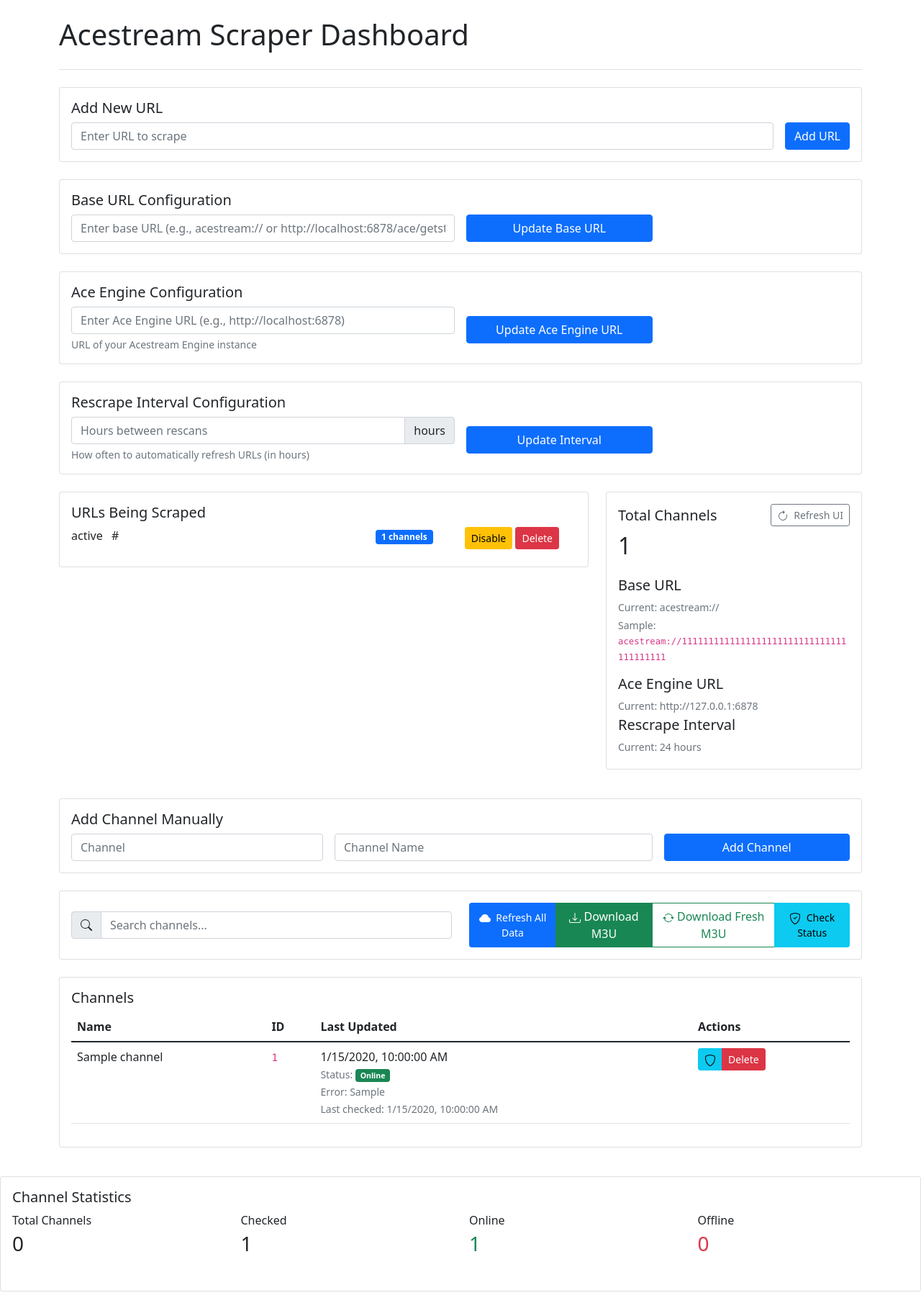
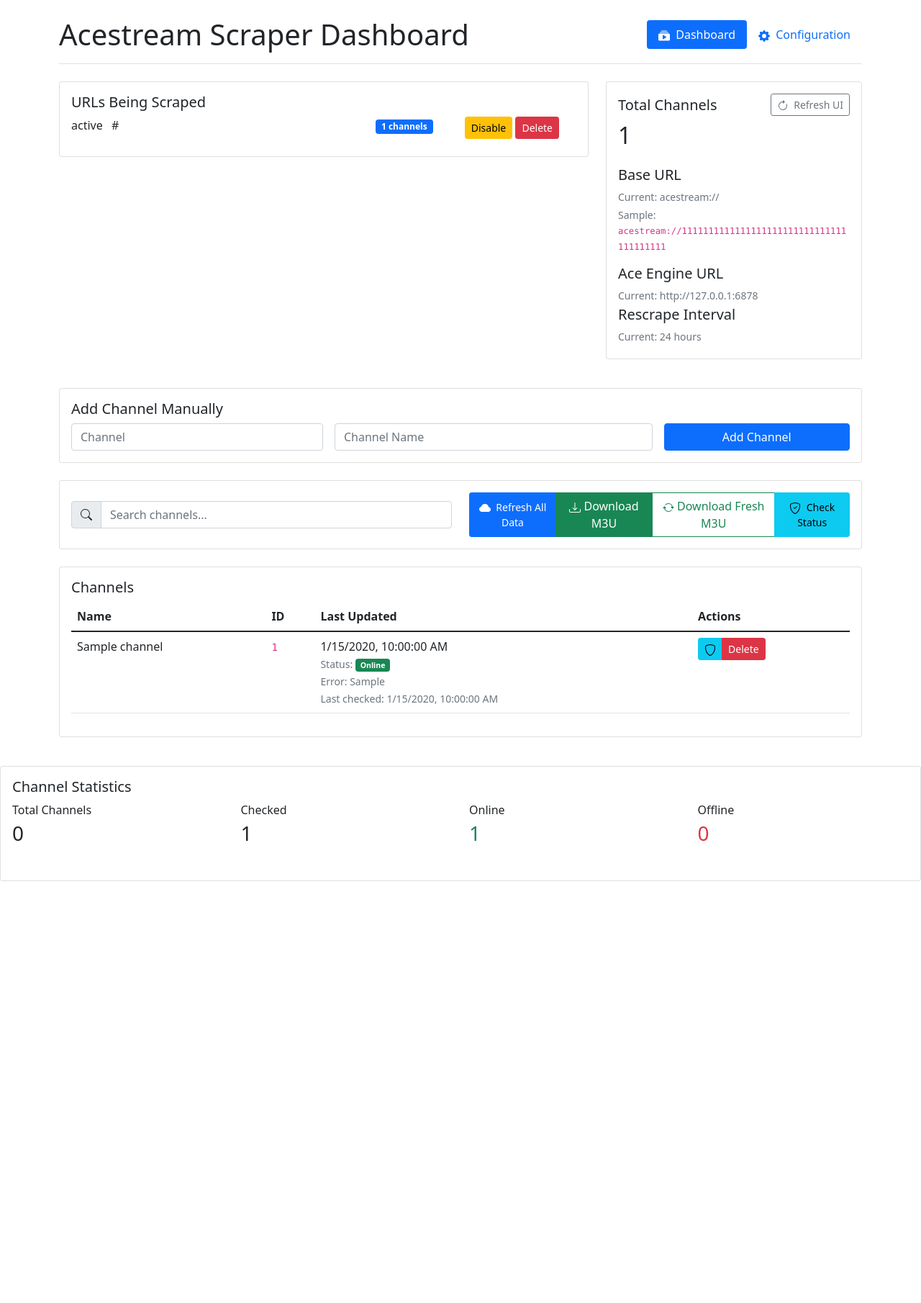
Before and after one commit to visesa84/acestream-scraper-PyAcexy, a Flask app: page / in a window 1280 px wide. Shown: the whole page at 72% size. After the commit the page ends 1224 px from the top, so only its background shows below. Run offline with Flask 2, Linux system fonts and the light colour scheme; tables that the repository leaves empty hold one stand-in row (values such as "Sample post"); some libraries are stand-ins or nearby versions.

Commit message:
UI:Split content into dashboard & configuration (#39)
Co-authored-by: DobleD <dobledmultimedia@gmail.com>

```diff
--- a/app/templates/index.html
+++ b/app/templates/index.html
@@ -19,6 +19,19 @@
             word-break: break-word;
             overflow-wrap: break-word;
         }
+        .nav-link:not(.active) svg {
+            fill: #0d6efd;
+        }
+        .nav-link.active svg {
+            fill: #ffffff;
+        }
+        .nav-pills .nav-link:not(.active):hover {
+            background-color: #f8f9fa;
+            color: #495057;
+        }
+        .nav-pills .nav-link:not(.active):hover svg {
+            fill: #495057;
+        }
         @media (max-width: 768px) {
             .btn-sm {
                 padding: 0.25rem 0.5rem;
@@ -31,74 +44,35 @@
     <div class="container py-4">
         <span id="loading" class="spinner-border spinner-border-sm position-fixed top-0 end-0 m-4" role="status" aria-hidden="true"></span>
         <header class="pb-3 mb-4 border-bottom">
-            <div class="d-flex justify-content-between align-items-center">
-                <h1>Acestream Scraper Dashboard</h1>
+            <div class="d-flex flex-wrap justify-content-between align-items-center">
+                <h1 class="me-auto mb-md-0">Acestream Scraper Dashboard</h1>
+
+                <ul class="nav nav-pills" id="ScrapperTab" role="tablist">
+                    <li class="nav-item" role="presentation">
+                        <button class="nav-link active" id="dashboard-tab" data-bs-toggle="tab" data-bs-target="#dashboard" type="button" role="tab" aria-controls="dashboard" aria-selected="true">
+                            <svg xmlns="http://www.w3.org/2000/svg" width="16" height="16" fill="currentColor" class="bi bi-collection-play-fill me-1" viewBox="0 0 16 16">
+                                <path d="M2.5 3.5a.5.5 0 0 1 0-1h11a.5.5 0 0 1 0 1h-11zm2-2a.5.5 0 0 1 0-1h7a.5.5 0 0 1 0 1h-7zM0 13a1.5 1.5 0 0 0 1.5 1.5h13A1.5 1.5 0 0 0 16 13V6a1.5 1.5 0 0 0-1.5-1.5h-13A1.5 1.5 0 0 0 0 6v7zm6.258-6.437a.5.5 0 0 1 .507.013l4 2.5a.5.5 0 0 1 0 .848l-4 2.5A.5.5 0 0 1 6 12V7a.5.5 0 0 1 .258-.437z"/>
+                            </svg>
+                            Dashboard
+                        </button>
+                    </li>
+                    <li class="nav-item" role="presentation">
+                        <button class="nav-link" id="config-tab" data-bs-toggle="tab" data-bs-target="#config" type="button" role="tab" aria-controls="config" aria-selected="false">
+                            <svg xmlns="http://www.w3.org/2000/svg" width="16" height="16" fill="currentColor" class="bi bi-gear-fill me-1" viewBox="0 0 16 16">
+                                <path d="M9.405 1.05c-.413-1.4-2.397-1.4-2.81 0l-.1.34a1.464 1.464 0 0 1-2.105.872l-.31-.17c-1.283-.698-2.686.705-1.987 1.987l.169.311c.446.82.023 1.841-.872 2.105l-.34.1c-1.4.413-1.4 2.397 0 2.81l.34.1a1.464 1.464 0 0 1 .872 2.105l-.17.31c-.698 1.283.705 2.686 1.987 1.987l.311-.169a1.464 1.464 0 0 1 2.105.872l.1.34c.413 1.4 2.397 1.4 2.81 0l.1-.34a1.464 1.464 0 0 1 2.105-.872l.31.17c1.283.698 2.686-.705 1.987-1.987l-.169-.311a1.464 1.464 0 0 1 .872-2.105l.34-.1c1.4-.413 1.4-2.397 0-2.81l-.34-.1a1.464 1.464 0 0 1-.872-2.105l.17-.31c.698-1.283-.705-2.686-1.987-1.987l-.311.169a1.464 1.464 0 0 1-2.105-.872l-.1-.34zM8 10.93a2.929 2.929 0 1 1 0-5.86 2.929 2.929 0 0 1 0 5.858z"/>
+                            </svg>
+                            Configuration
+                        </button>
+                    </li>
+                </ul>
             </div>
         </header>
 
-        <div class="card mb-4">
-            <div class="card-body">
-                <h5 class="card-title">Add New URL</h5>
-                <form id="addUrlForm" class="row g-3 align-items-center">
-                    <div class="col-auto flex-grow-1">
-                        <input type="url" class="form-control" id="urlInput" placeholder="Enter URL to scrape" required>
-                    </div>
-                    <div class="col-auto">
-                        <button type="submit" class="btn btn-primary">Add URL</button>
-                    </div>
-                </form>
-            </div>
-        </div>
 
-        <div class="card mb-4">
-            <div class="card-body">
-                <h5 class="card-title">Base URL Configuration</h5>
-                <form id="baseUrlForm" class="row g-3 align-items-center">
-                    <div class="col-12 col-md-6">
-                        <input type="text" class="form-control" id="baseUrlInput"
-                               placeholder="Enter base URL (e.g., acestream:// or http://localhost:6878/ace/getstream?id=)" required>
-                    </div>
-                    <div class="col-12 col-md-3">
-                        <button type="submit" class="btn btn-primary w-100">Update Base URL</button>
-                    </div>
-                </form>
-            </div>
-        </div>
 
-        <div class="card mb-4">
-            <div class="card-body">
-                <h5 class="card-title">Ace Engine Configuration</h5>
-                <form id="aceEngineForm" class="row g-3 align-items-center">
-                    <div class="col-12 col-md-6">
-                        <input type="text" class="form-control" id="aceEngineInput"
-                               placeholder="Enter Ace Engine URL (e.g., http://localhost:6878)" required>
-                        <div class="form-text">URL of your Acestream Engine instance</div>
-                    </div>
-                    <div class="col-12 col-md-3">
-                        <button type="submit" class="btn btn-primary w-100">Update Ace Engine URL</button>
-                    </div>
-                </form>
-            </div>
-        </div>
+        <div class="tab-content" id="myTabContent">
+            <div class="tab-pane fade show active" id="dashboard" role="tabpanel" aria-labelledby="dashboard-tab">
 
-        <div class="card mb-4">
-            <div class="card-body">
-                <h5 class="card-title">Rescrape Interval Configuration</h5>
-                <form id="rescrapeIntervalForm" class="row g-3 align-items-center">
-                    <div class="col-12 col-md-6">
-                        <div class="input-group">
-                            <input type="number" class="form-control" id="rescrapeIntervalInput"
-                                   min="1" step="1" placeholder="Hours between rescans" required>
-                            <span class="input-group-text">hours</span>
-                        </div>
-                        <div class="form-text">How often to automatically refresh URLs (in hours)</div>
-                    </div>
-                    <div class="col-12 col-md-3">
-                        <button type="submit" class="btn btn-primary w-100">Update Interval</button>
-                    </div>
-                </form>
-            </div>
-        </div>
                 <div class="row mb-4">
                     <div class="col-md-8">
                         <div class="card">
@@ -228,6 +202,86 @@
                         </div>
                     </div>
                 </div>
+
+            </div>
+
+            <div class="tab-pane fade" id="config" role="tabpanel" aria-labelledby="config-tab">
+
+                <div class="card mb-4">
+                    <div class="card-body">
+                        <h5 class="card-title">Add New URL</h5>
+                        <form id="addUrlForm" class="row g-3 align-items-center">
+                            <div class="col-auto flex-grow-1">
+                                <input type="url" class="form-control" id="urlInput" placeholder="Enter URL to scrape" required>
+                            </div>
+                            <div class="col-auto">
+                                <button type="submit" class="btn btn-primary">Add URL</button>
+                            </div>
+                        </form>
+                    </div>
+                </div>
+
+                <div class="card mb-4">
+                    <div class="card-body">
+                        <h5 class="card-title">Base URL Configuration</h5>
+                        <form id="baseUrlForm" class="row g-3 align-items-center">
+                            <div class="col-12 col-md-6">
+                                <input type="text" class="form-control" id="baseUrlInput"
+                                       placeholder="Enter base URL (e.g., acestream:// or http://localhost:6878/ace/getstream?id=)" required>
+                            </div>
+                            <div class="col-12 col-md-3">
+                                <button type="submit" class="btn btn-primary w-100">Update Base URL</button>
+                            </div>
+                        </form>
+                    </div>
+                </div>
+
+                <div class="card mb-4">
+                    <div class="card-body">
+                        <h5 class="card-title">Ace Engine Configuration</h5>
+                        <form id="aceEngineForm" class="row g-3 align-items-center">
+                            <div class="col-12 col-md-6">
+                                <input type="text" class="form-control" id="aceEngineInput"
+                                       placeholder="Enter Ace Engine URL (e.g., http://localhost:6878)" required>
+                                <div class="form-text">URL of your Acestream Engine instance</div>
+                            </div>
+                            <div class="col-12 col-md-3">
+                                <button type="submit" class="btn btn-primary w-100">Update Ace Engine URL</button>
+                            </div>
+                        </form>
+                    </div>
+                </div>
+
+                <div class="card mb-4">
+                    <div class="card-body">
+                        <h5 class="card-title">Rescrape Interval Configuration</h5>
+                        <form id="rescrapeIntervalForm" class="row g-3 align-items-center">
+                            <div class="col-12 col-md-6">
+                                <div class="input-group">
+                                    <input type="number" class="form-control" id="rescrapeIntervalInput"
+                                           min="1" step="1" placeholder="Hours between rescans" required>
+                                    <span class="input-group-text">hours</span>
+                                </div>
+                                <div class="form-text">How often to automatically refresh URLs (in hours)</div>
+                            </div>
+                            <div class="col-12 col-md-3">
+                                <button type="submit" class="btn btn-primary w-100">Update Interval</button>
+                            </div>
+                        </form>
+                    </div>
+                </div>
+
+            </div>
+        </div>
+
+
+
+
+
+
+
+
+
     </div>
 
     <div class="card">
```
Lines whose indentation alone changed are shown as unchanged.
